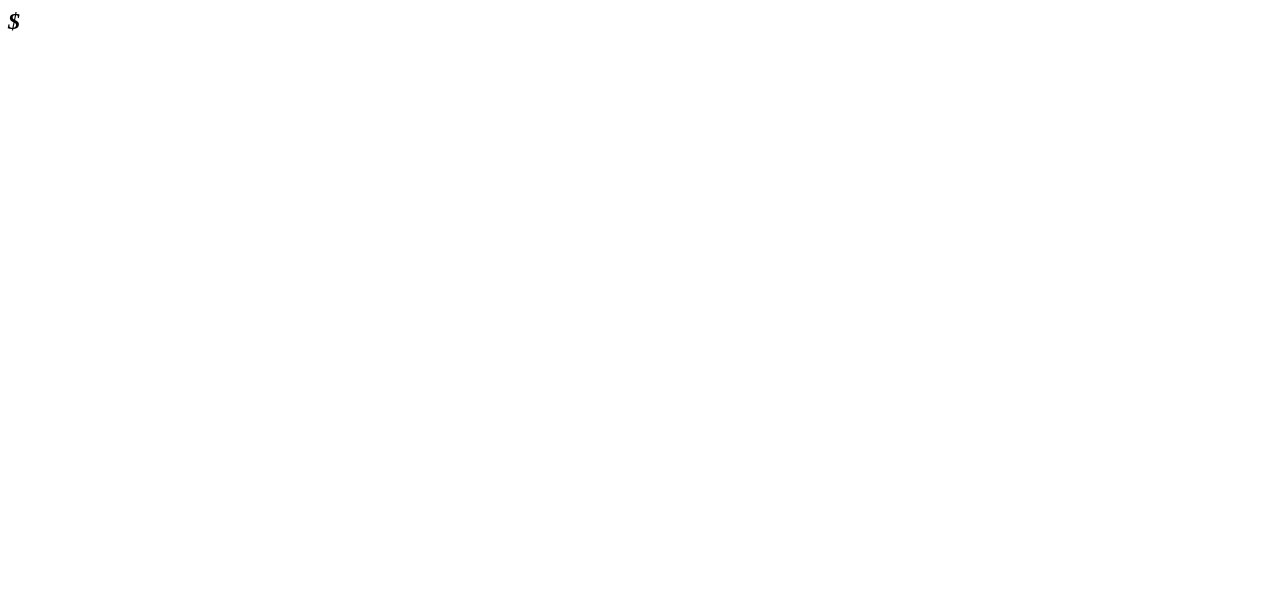
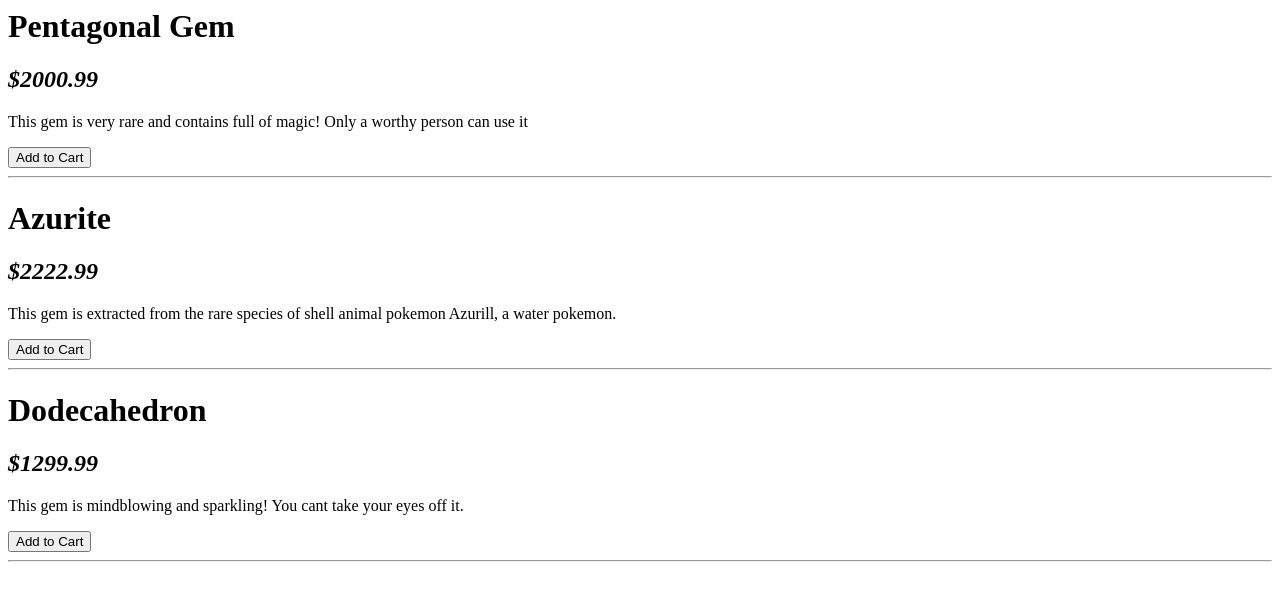
Before and after one commit to applecool/Angular-Projects, a plain HTML site: page Gem Store/index.html in a window 1280 px wide. Drawn offline with Linux system fonts and the light colour scheme.

Commit message:
Fixed looping using ng-repeat

```diff
--- a/Gem Store/index.html
+++ b/Gem Store/index.html
@@ -5,11 +5,14 @@
 
     <body ng-controller="StoreController as store">  <!-- ng-controller is a directive. StoreController is the name of the controller. as is a keyword and store is an alias which we would use in the expressions below-->
 
-       <div class="product-row" ng-hide="store.product.soldOut"> <!-- ng-hide is a directive which will hide the occurrance if the value of the expression is evaluated to false. alternatively we can also use ng-show with a ! [NOT] to make it work in a reverse manner -->
-          <h1>{{store.product.name}}</h1>
-           <h2><em>${{store.product.price}}</em></h2>
-          <p>{{store.product.description}}</p>
-          <button ng-show="store.product.canPurchase">Add to Cart</button>  <!-- ng-show is a directive which will show the button if the value of the expression is true in our case -->
+       <div class="product-row" ng-hide="store.product.soldOut" ng-repeat="product in store.products">
+    <!-- ng-hide is a directive which will hide the occurrance if the value of the expression is evaluated to false. alternatively we can also use ng-show with a ! [NOT] to make it work in a reverse manner -->
+         <!-- ng-repeat is a directive which will allow us to loop through an array of items. This works till it reaches to zero items in the array. Here product refers to the current item and store.products refers to our array -->
+          <h1>{{product.name}}</h1>
+           <h2><em>${{product.price}}</em></h2>
+          <p>{{product.description}}</p>
+          <button ng-show="product.canPurchase">Add to Cart</button>  <!-- ng-show is a directive which will show the button if the value of the expression is true in our case -->
+          <hr>
        </div>
 
         <script type="text/javascript" src="js/angular.min.js"></script>
--- a/Gem Store/js/app.js
+++ b/Gem Store/js/app.js
@@ -31,6 +31,6 @@ var app = angular.module('gemStore', [ ]); //the string gemStore should be match
         description: 'This gem is mindblowing and sparkling! You cant take your eyes off it.',
         canPurchase: true,
         soldOut: false,
-        }
+        },
     ];
 })();
```
